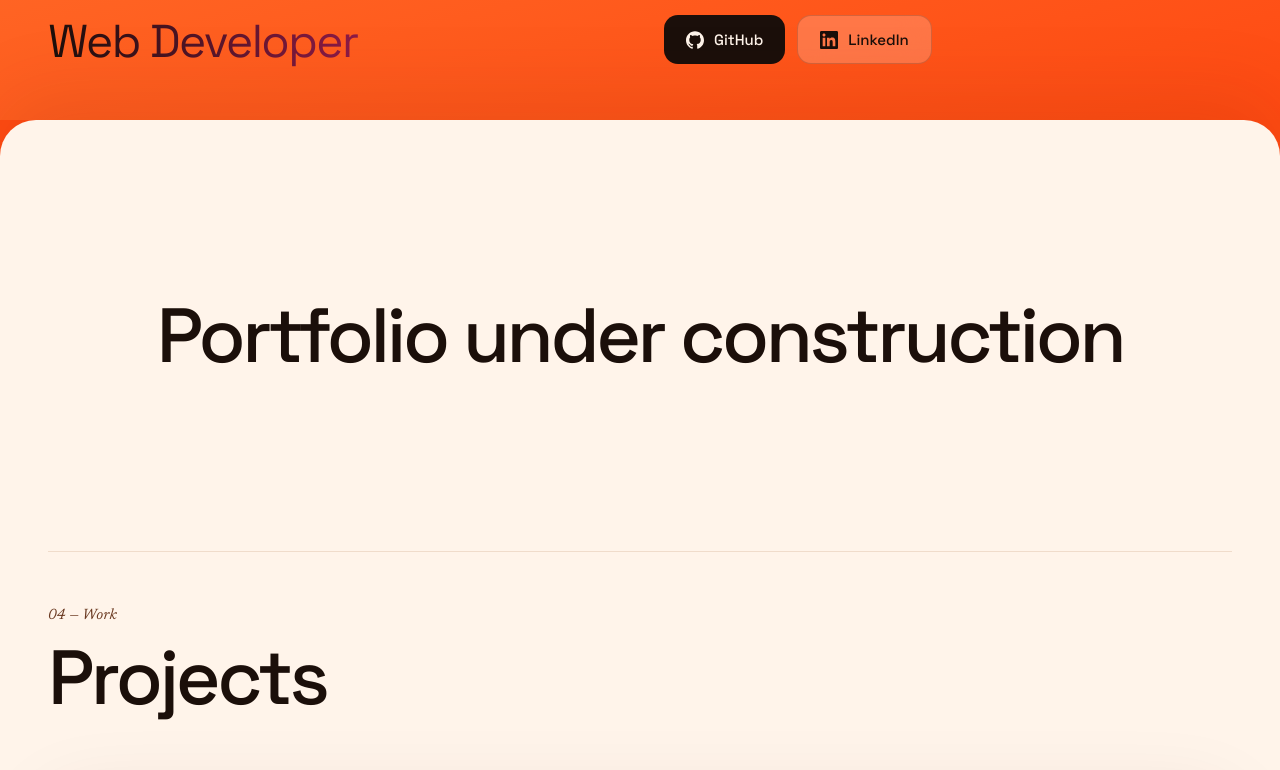
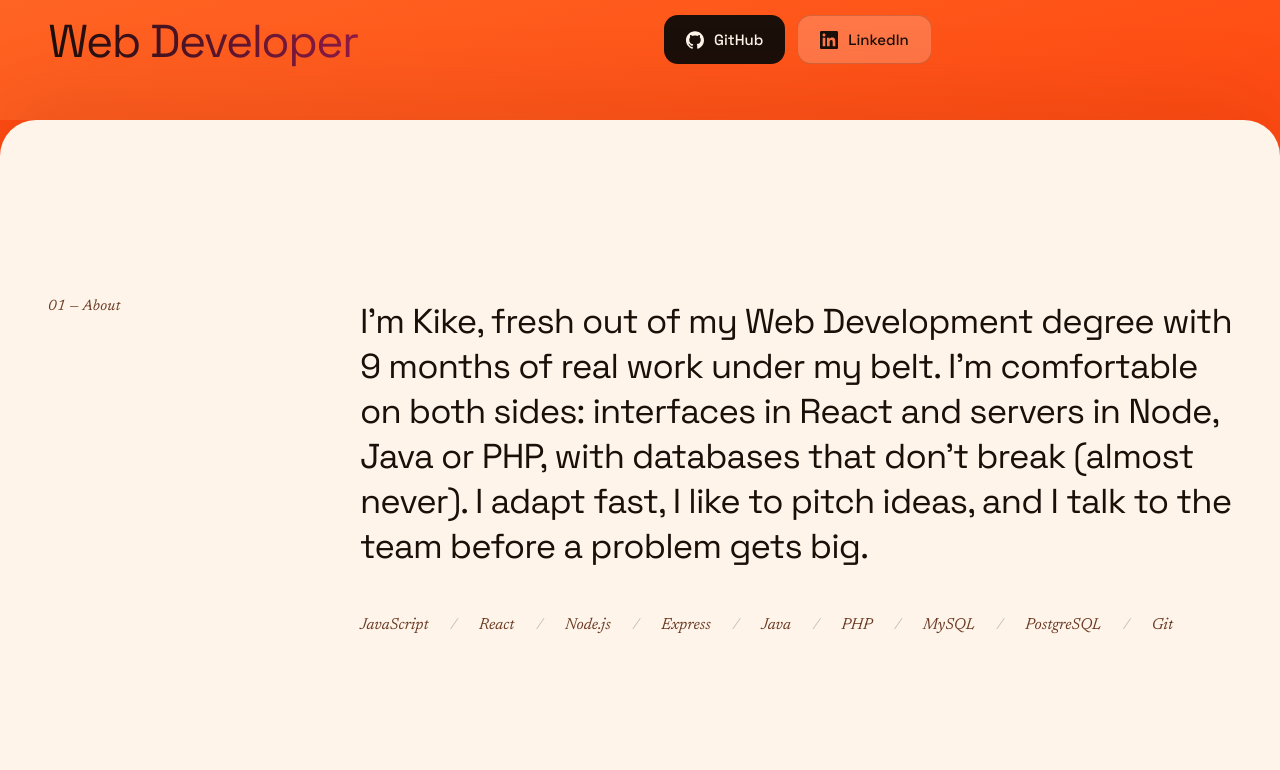
Before and after one commit to kikebeses/portfolio, a React (Vite) app: page / in a window 1280 px wide. Shown: the part 680-1450 px from the top of the page. Built offline with nearby package versions, Linux system fonts and the light colour scheme.

Commit message:
feat(about): añade la sección «Sobre mí» con las tecnologías

```diff
--- a/src/App.tsx
+++ b/src/App.tsx
@@ -1,22 +1,17 @@
-import { useTranslation } from 'react-i18next'
 import ContentSheet from './components/ContentSheet'
 import Header from './components/Header'
+import About from './sections/About'
 import Hero from './sections/Hero'
 import Projects from './sections/Projects'
 
 function App() {
-  const { t } = useTranslation()
-
   return (
     <div id="top" className="relative min-h-dvh overflow-x-clip text-ink">
       <Header />
       <main>
         <Hero />
         <ContentSheet>
-          {/* Placeholder until the about, experience and education sections are built */}
-          <p className="py-[clamp(96px,14vw,180px)] text-center text-heading font-medium">
-            {t('app.placeholder')}
-          </p>
+          <About />
           <Projects />
         </ContentSheet>
       </main>
--- /dev/null
+++ b/src/data/skills.ts
@@ -0,0 +1,12 @@
+/** Technologies listed under the About text. */
+export const skills: string[] = [
+  'JavaScript',
+  'React',
+  'Node.js',
+  'Express',
+  'Java',
+  'PHP',
+  'MySQL',
+  'PostgreSQL',
+  'Git',
+]
--- a/src/locales/en.json
+++ b/src/locales/en.json
@@ -1,9 +1,6 @@
 {
   "meta": {
     "title": "Kike · Portfolio"
-  },
-  "app": {
-    "placeholder": "Portfolio under construction"
   },
   "header": {
     "navLabel": "Main",
@@ -24,6 +21,11 @@
     "github": "GitHub",
     "linkedin": "LinkedIn"
   },
+  "about": {
+    "label": "01 — About",
+    "text": "I'm Kike, fresh out of my Web Development degree with 9 months of real work under my belt. I'm comfortable on both sides: interfaces in React and servers in Node, Java or PHP, with databases that don't break (almost never). I adapt fast, I like to pitch ideas, and I talk to the team before a problem gets big.",
+    "skillsLabel": "Technologies"
+  },
   "projects": {
     "label": "04 — Work",
     "heading": "Projects",
--- a/src/locales/es.json
+++ b/src/locales/es.json
@@ -1,9 +1,6 @@
 {
   "meta": {
     "title": "Kike · Portfolio"
-  },
-  "app": {
-    "placeholder": "Portfolio en construcción"
   },
   "header": {
     "navLabel": "Principal",
@@ -24,6 +21,11 @@
     "github": "GitHub",
     "linkedin": "LinkedIn"
   },
+  "about": {
+    "label": "01 — Sobre mí",
+    "text": "Soy Kike, recién salido del horno del DAW y con 9 meses de trabajo real a mis espaldas. Me muevo a gusto por los dos lados: interfaces con React y servidores con Node, Java o PHP, con bases de datos que no se rompen (casi nunca). Me adapto rápido, me gusta proponer cosas y hablo con el equipo antes de que un problema se haga grande.",
+    "skillsLabel": "Tecnologías"
+  },
   "projects": {
     "label": "04 — Proyectos",
     "heading": "Proyectos",
--- /dev/null
+++ b/src/sections/About.tsx
@@ -0,0 +1,38 @@
+import { useTranslation } from 'react-i18next'
+import Reveal from '../components/Reveal'
+import SectionLayout from '../components/SectionLayout'
+import { skills } from '../data/skills'
+
+function About() {
+  const { t } = useTranslation()
+
+  return (
+    <SectionLayout
+      id="sobre-mi"
+      label={t('about.label')}
+      className="py-[clamp(96px,14vw,180px)]"
+      contentClassName="max-w-225"
+    >
+      <p className="text-lead text-pretty">{t('about.text')}</p>
+      <Reveal className="mt-12">
+        <ul
+          aria-label={t('about.skillsLabel')}
+          className="flex flex-wrap gap-x-5.5 gap-y-2.5 font-serif text-base text-muted-2 italic"
+        >
+          {skills.map((skill, index) => (
+            <li key={skill} className="flex gap-x-5.5">
+              {index > 0 && (
+                <span aria-hidden="true" className="text-sep">
+                  /
+                </span>
+              )}
+              {skill}
+            </li>
+          ))}
+        </ul>
+      </Reveal>
+    </SectionLayout>
+  )
+}
+
+export default About
```
